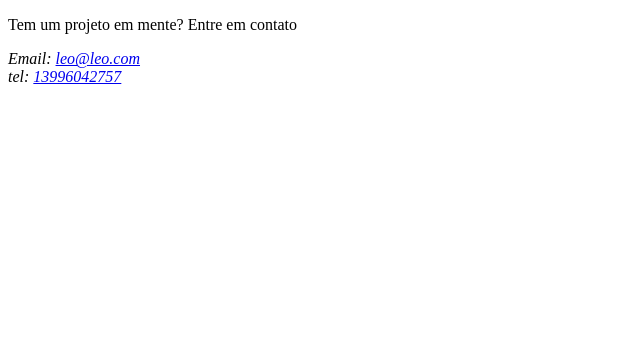
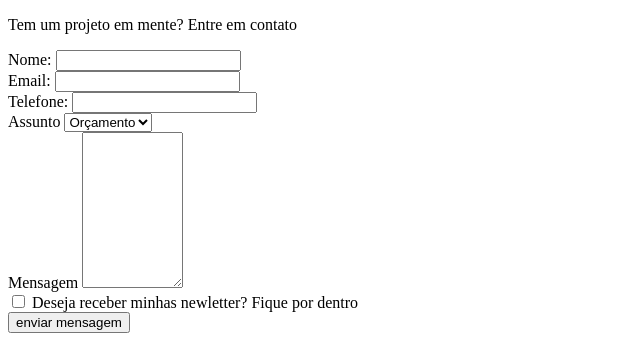
Before and after one commit to leobrnn/site, a plain HTML site: page index.html in a window 1280 px wide. Shown: the part 594-935 px from the top of the page, without its empty margins (0-640 px from the left). Before the commit the page ends 800 px from the top, so only its background shows below. Drawn offline with Linux system fonts and the light colour scheme.

Commit message:
Update index.html

```diff
--- a/index.html
+++ b/index.html
@@ -51,13 +51,35 @@
         <section>
             <h2>Contato</h2>
             <p>Tem um projeto em mente? Entre em contato</p>
+            <form action="">
+
+                <label for="nome">Nome: </label>
+                <input type="text" id="nome" name="nome" required> <br>
+
+                <label for="Email">Email: </label>
+                <input type="text" id="email" name=email required> <br>
+
+                <label for="telefone">Telefone: </label>
+                <input type="tel" id="telefone" name="telefone" required> <br>
+
+                <label for="assunto">Assunto</label>
+                <select name="assunto" id="assunto">
+                    <option value="orçamento">Orçamento</option>
+                    <option value="duvida">Dúvida</option>
+                    <option value="outro">Outro</option>
+                </select> <br>
+                <label for="mensagem">Mensagem</label>
+                <textarea name="mensagem" id="mensagem" cols="10" rows="10"></textarea> <br>
+
+                <input type="checkbox" id="inscrição" name="inscrição">
+                <label for="inscrição">Deseja receber minhas newletter? Fique por dentro</label> <br>
+
+                <input type="submit" value="enviar mensagem">
+
+            </form>
 
         </section>
-    </footer>
-    <address>
-        Email: <a href="mailto:leo@leo.com">leo@leo.com</a> <br>
-        tel: <a href="tel:13996042757">13996042757</a>
-    </address>
+
 
 </body>
 
```
